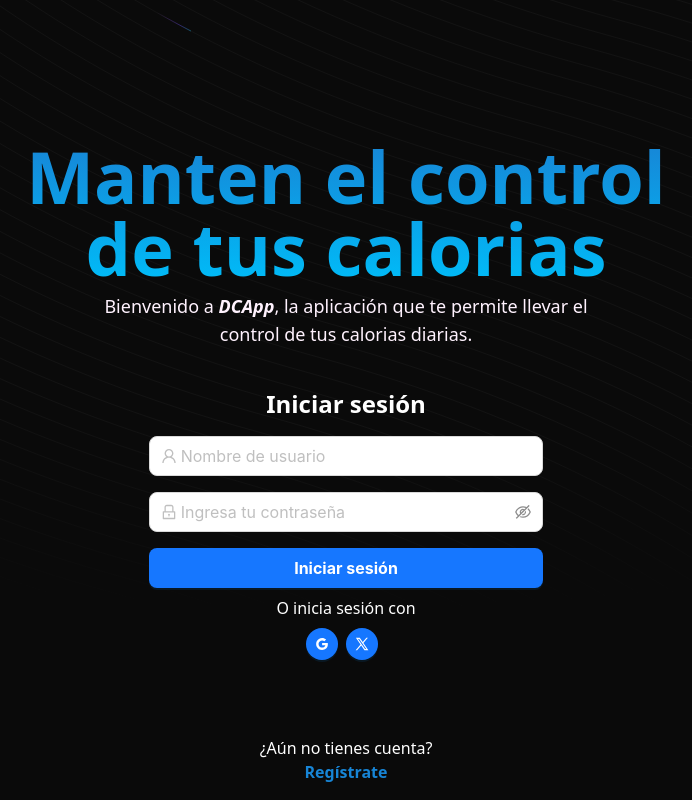
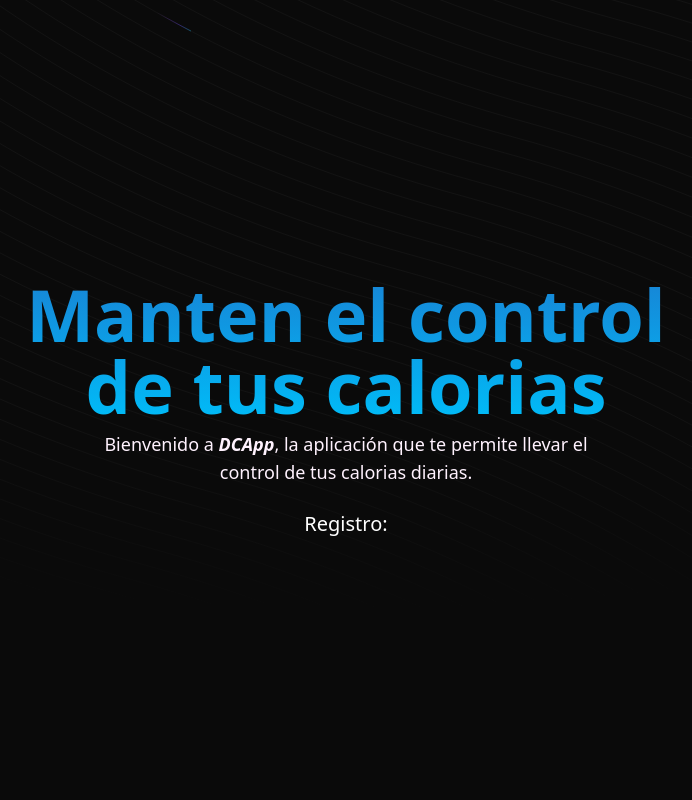
Before and after one commit to jose1500s/fitness-app, a React (Vite) app: page /register in a window 1280 px wide. Shown: the whole page, without its empty margins (294-986 px from the left). Built offline with nearby package versions, Linux system fonts and the light colour scheme.

Commit message:
feat: Add Register component and React Router implemented

```diff
--- a/package.json
+++ b/package.json
@@ -16,8 +16,12 @@
     "antd": "^5.17.0",
     "clsx": "^2.1.1",
     "framer-motion": "^11.1.9",
+    "localforage": "^1.10.0",
+    "match-sorter": "^6.3.4",
     "react": "^18.2.0",
     "react-dom": "^18.2.0",
+    "react-router-dom": "^6.23.0",
+    "sort-by": "^1.2.0",
     "tailwind-merge": "^2.3.0"
   },
   "devDependencies": {
--- a/src/App.tsx
+++ /dev/null
@@ -1,9 +0,0 @@
-import Login from './components/Login/Login'
-export default function App() {
-
-  return (
-    <div className='h-screen w-full'>
-      <Login />
-    </div>
-  )
-}
--- /dev/null
+++ b/src/components/Auth/Layout.tsx
@@ -0,0 +1,20 @@
+import { BackgroundBeams } from "./background-beams.tsx";
+import { Outlet } from "react-router-dom"
+
+export default function Layout() {
+    return (
+        <div className="h-screen w-full bg-neutral-950 relative flex flex-col items-center justify-center antialiased">
+            <div className="max-w-2xl mx-auto p-4">
+                <h1 className="relative z-10 text-lg md:text-7xl  bg-clip-text text-transparent bg-gradient-to-b from-[#1785D6] to-[#00BCF8]  text-center font-sans font-bold">
+                    Manten el control de tus calorias
+                </h1>
+                <p></p>
+                <p className="text-[#FFF2FE] max-w-lg mx-auto my-2 text-lg text-center relative z-10">
+                    Bienvenido a <span className="font-bold italic">DCApp</span>, la aplicación que te permite llevar el control de tus calorias diarias.
+                </p>
+            </div>
+            <BackgroundBeams />
+            <Outlet />
+        </div>
+    )
+}
--- a/src/components/Login/Login.tsx
+++ b/src/components/Auth/Login.tsx
@@ -1,4 +1,3 @@
-import { BackgroundBeams } from "./background-beams.tsx";
 import {
   UserOutlined,
   EyeInvisibleOutlined,
@@ -8,21 +7,12 @@ import {
   XOutlined,
 } from '@ant-design/icons';
 import { Input, Space, Button } from 'antd';
+import { Link } from "react-router-dom"
 
 export default function BackgroundBeamsDemo() {
 
   return (
-    <div className="h-full w-full bg-neutral-950 relative flex flex-col items-center justify-center antialiased">
-      <div className="max-w-2xl mx-auto p-4">
-        <h1 className="relative z-10 text-lg md:text-7xl  bg-clip-text text-transparent bg-gradient-to-b from-[#1785D6] to-[#00BCF8]  text-center font-sans font-bold">
-          Manten el control de tus calorias
-        </h1>
-        <p></p>
-        <p className="text-[#FFF2FE] max-w-lg mx-auto my-2 text-lg text-center relative z-10">
-          Bienvenido a <span className="font-bold italic">DCApp</span>, la aplicación que te permite llevar el control de tus calorias diarias.
-        </p>
-      </div>
-      <BackgroundBeams />
+    <>
       <form action="" className="flex flex-col justify-center max-w-2xl w-1/3 mx-auto p-4 text-white z-20">
         <h2 className="text-2xl font-bold text-center mb-4">Iniciar sesión</h2>
         <Input
@@ -51,8 +41,8 @@ export default function BackgroundBeamsDemo() {
       </form>
       <div className="absolute bottom-4 w-full text-center">
         <p className="text-white">¿Aún no tienes cuenta?</p>
-        <a href="#" className="text-[#1785D6] font-bold hover:text-[#4d82b4]">Regístrate</a>
+        <Link to="register" className="text-[#1785D6] font-bold hover:text-[#4d82b4]">Regístrate</Link>
       </div>
-    </div>
+    </>
   );
 }
--- /dev/null
+++ b/src/components/Auth/Register.tsx
@@ -0,0 +1,7 @@
+export default function Register() {
+  return (
+    <div>
+      <h2 className="text-white text-xl">Registro:</h2>
+    </div>
+  )
+}
--- a/src/main.tsx
+++ b/src/main.tsx
@@ -1,10 +1,30 @@
 import React from 'react'
 import ReactDOM from 'react-dom/client'
-import App from './App.tsx'
+import { createBrowserRouter, RouterProvider } from 'react-router-dom'
+import Layout from './components/Auth/Layout.tsx'
+import Login from './components/Auth/Login.tsx'
+import Register from './components/Auth/Register.tsx'
 import './index.css'
+
+const router = createBrowserRouter([
+  {
+    path: '/',
+    element: <Layout />,
+    children: [
+      {
+        index: true,
+        element: <Login />,
+      },
+      {
+        path: '/register',
+        element: <Register />,
+      }
+    ]
+  },
+])
 
 ReactDOM.createRoot(document.getElementById('root')!).render(
   <React.StrictMode>
-    <App />
+    <RouterProvider router={router} />
   </React.StrictMode>,
 )
```
Also changed, not shown: src/components/Auth/background-beams.tsx (renamed from src/components/Login/background-beams.tsx), 1 other file (tests, documents, lock files or other folders).
